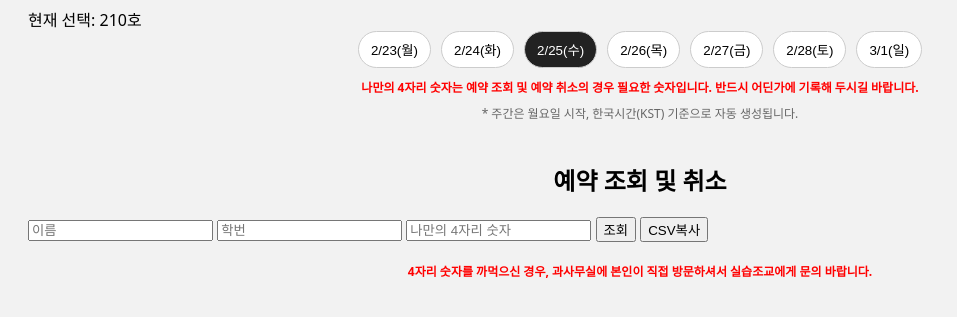
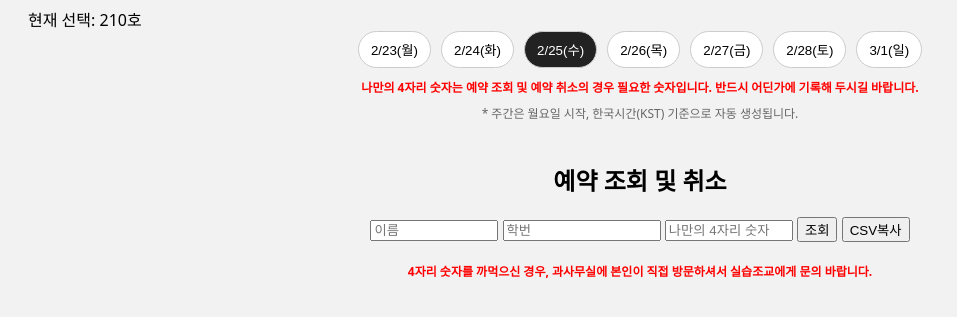
Before and after one commit to hoseoanischool/HOSEO-ANI-210-208-106, a plain HTML site: page index.html in a window 1280 px wide. Shown: the part 157-474 px from the top of the page, without its empty margins (0-957 px from the left). Drawn offline with Linux system fonts and the light colour scheme; no server answers.

Commit message:
Update index.html

```diff
--- a/index.html
+++ b/index.html
@@ -5,7 +5,6 @@
   <meta name="viewport" content="width=device-width, initial-scale=1.0"/>
   <title>야작 좌석 예약</title>
   <link rel="stylesheet" href="styles.css"/>
-
   <script src="https://www.gstatic.com/firebasejs/8.10.0/firebase-app.js"></script>
   <script src="https://www.gstatic.com/firebasejs/8.10.0/firebase-database.js"></script>
 </head>
@@ -51,10 +50,10 @@
   <h2>예약 조회 및 취소</h2>
   <div id="openChatLinkContainer" class="hint" style="margin-bottom: 15px;"></div>
 
-  <div class="search-bar">
-    <input id="searchName" placeholder="이름"/>
-    <input id="searchStudentId" placeholder="학번"/>
-    <input id="searchPhoneNumber" placeholder="나만의 4자리 숫자"/>
+  <div class="search-bar" style="text-align:center;">
+    <input id="searchName" placeholder="이름" style="display:inline-block; width:120px;"/>
+    <input id="searchStudentId" placeholder="학번" style="display:inline-block; width:150px;"/>
+    <input id="searchPhoneNumber" placeholder="나만의 4자리 숫자" style="display:inline-block; width:120px;"/>
     <button id="searchBtn">조회</button>
     <button id="copyCsvBtn" title="관리자용 CSV 복사">CSV복사</button>
   </div>
@@ -65,7 +64,6 @@
   </div>
 
   <script>
-    // 조교님의 원래 파일에 있던 진짜 설정값으로 채워넣었습니다.
     const firebaseConfig = {
       apiKey: "AIzaSyBDJJZpTEKecGQR4txv__jKob-f8IF3quI",
       authDomain: "test-b8438.firebaseapp.com",
@@ -73,7 +71,7 @@
       projectId: "test-b8438",
       storageBucket: "test-b8438.firebasestorage.app",
       messagingSenderId: "226140307403",
-      appId: "1:226140307403:web:d473b4495a4ef0928c804e",
+      appId: "1:226140307403:web:d473b4495a4ef0928c804e"
     };
     firebase.initializeApp(firebaseConfig);
     window.db = firebase.database();
```
